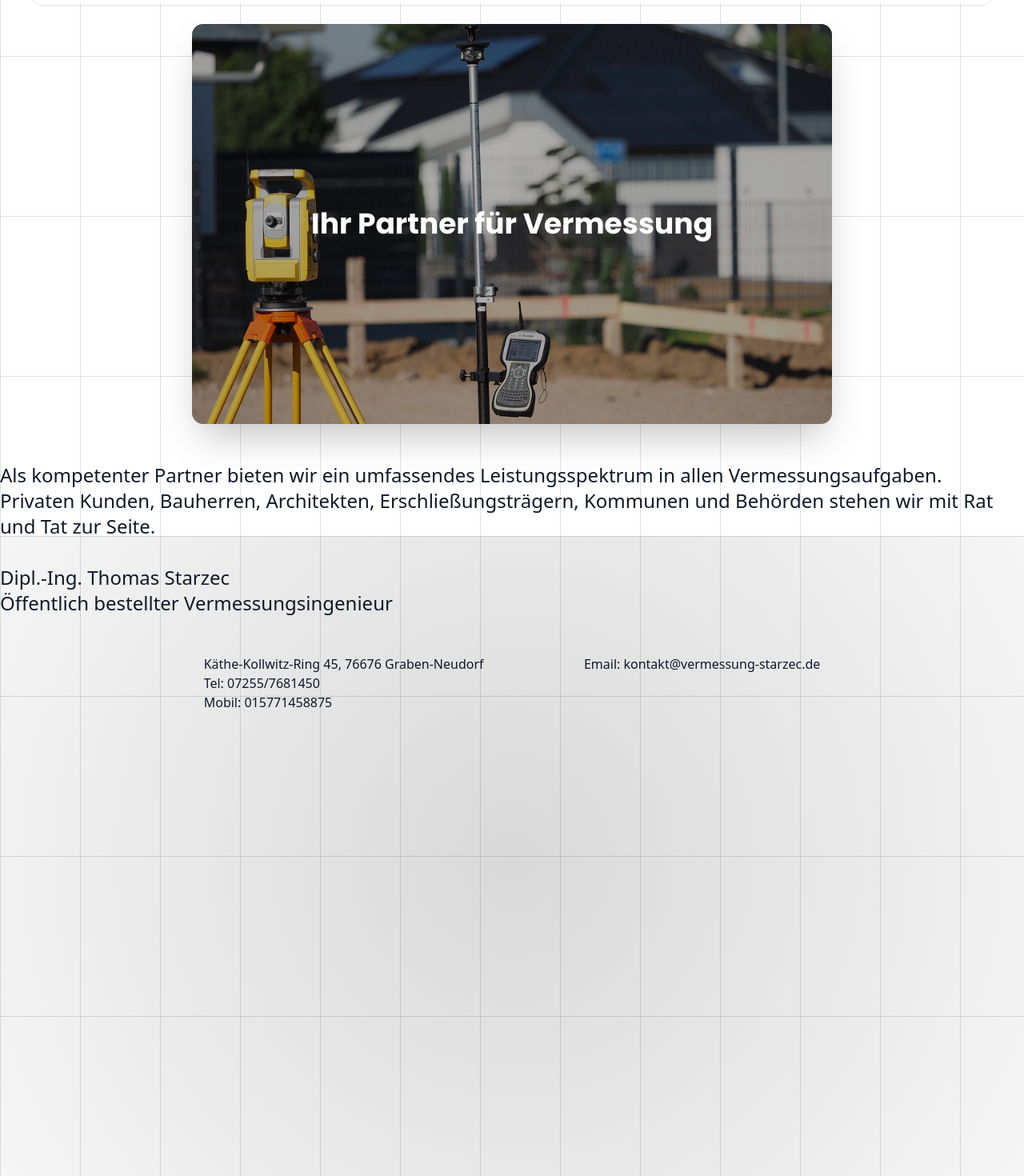
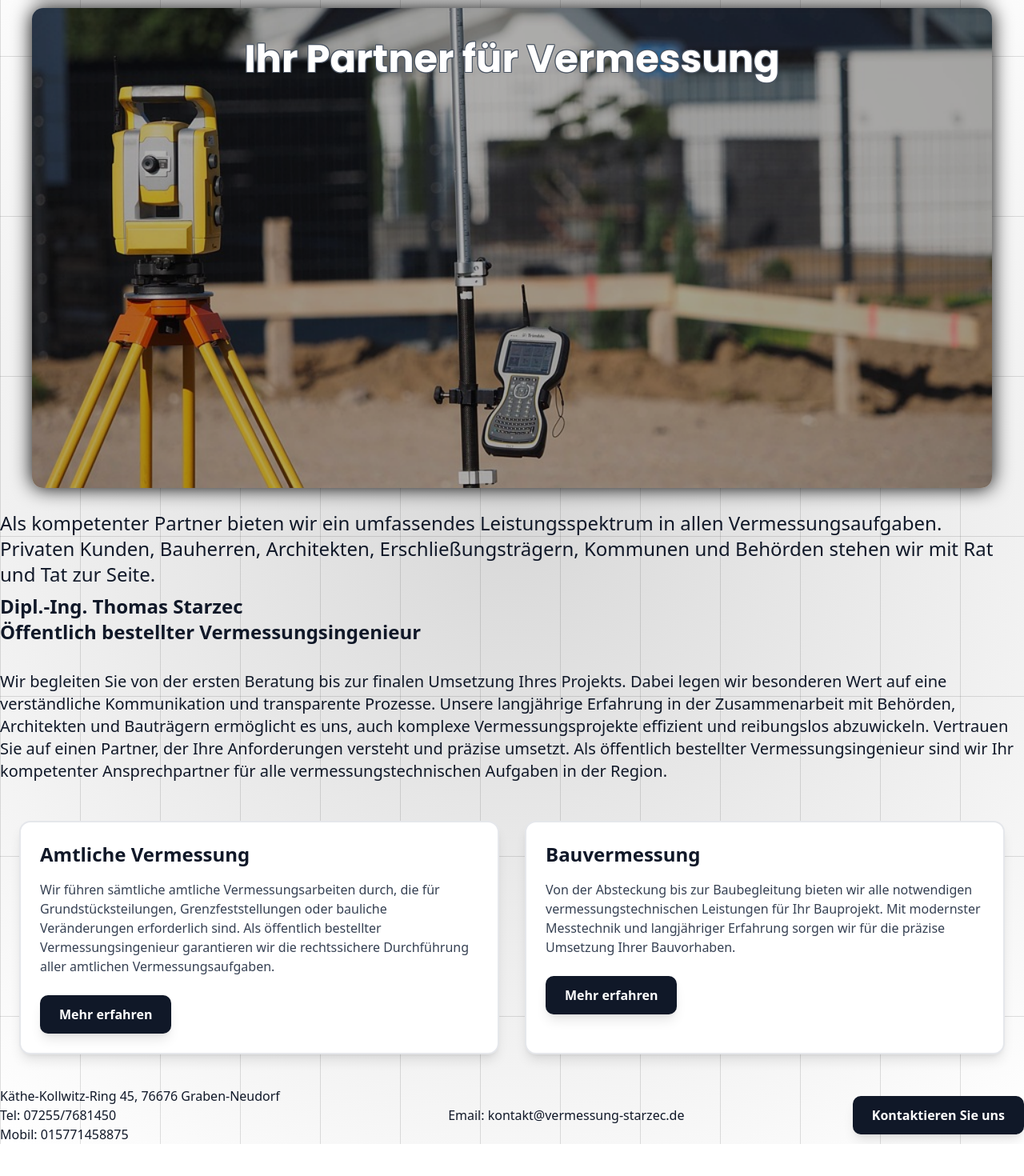
Before and after one commit to daveinke/vermessung-website, a React (Vite) app: page / in a window 1280 px wide. Shown: the part 130-1600 px from the top of the page at 80% size. After the commit the page ends 1560 px from the top, so only its background shows below. Built offline with nearby package versions, Linux system fonts and the light colour scheme.

Commit message:
Homepage erweitert mit Cards für Vermessungsleistungen und Text-Styling verbessert

```diff
--- a/src/pages/Home.jsx
+++ b/src/pages/Home.jsx
@@ -1,46 +1,112 @@
+import { Link } from 'react-router-dom';
+
 export default function Home() {
   return (
     <main className='flex flex-col'>
       {/* First full-height section with grid background */}
-      <section className="h-screen w-full relative">
+      <section className="w-full relative">
+        <div className="absolute h-full w-full flex items-center justify-center bg-[radial-gradient(circle_500px,_rgba(200,200,200,0.7)_0%,_rgba(0,0,0,0)_200%)] -z-10">
+          {/* Div für den Hintergrund mit Kreis*/}
+        </div>
         <div className="h-full w-full bg-[linear-gradient(to_right,#4f4f4f2e_1px,transparent_1px),linear-gradient(to_bottom,#4f4f4f2e_1px,transparent_1px)] bg-[size:100px_200px]">
-          <div className="flex flex-col items-center pt-40 gap-12">
-            <div className="w-[800px] h-[500px] rounded-xl shadow-2xl bg-[url('/src/assets/hero2.jpg')] bg-cover bg-center">
-              <div className="w-full h-full bg-black/30 rounded-xl flex items-center justify-center">
-                <h1 className="text-4xl font-bold font-display text-white">Ihr Partner für Vermessung</h1>
+          <div className="flex flex-col items-center pt-35 gap-2">
+            <div className="w-[1200px] h-[600px] rounded-xl bg-[url('/src/assets/hero2.jpg')] bg-cover bg-bottom shadow-[0px_0px_25px_rgba(0,0,0,1)]">
+              <div className="w-full h-full bg-black/30 rounded-xl flex justify-center">
+                <h1 className="text-5xl font-bold font-display text-center text-white
+                [text-shadow:_-1px_0_0_#4b5563,_0_-1px_0_#4b5563,_1px_0_0_#4b5563,_0_1px_0_#4b5563,_-1px_-1px_0_#4b5563,_1px_-1px_0_#4b5563,_-1px_1px_0_#4b5563,_1px_1px_0_#4b5563] pt-10">
+                  Ihr Partner für Vermessung
+                </h1>
               </div>
             </div>
 
-            <p className="text-gray-900 text-2xl">
+            <section>
+              <p className="text-gray-900 text-2xl pt-5">
                 Als kompetenter Partner bieten wir ein umfassendes Leistungsspektrum in allen Vermessungsaufgaben.<br />
                 Privaten Kunden, Bauherren, Architekten, Erschließungsträgern, Kommunen und Behörden stehen wir mit Rat und Tat zur Seite. <br />
-              <br />
-              Dipl.-Ing. Thomas Starzec<br />
+                <div className='font-bold pt-2'>Dipl.-Ing. Thomas Starzec<br />
                   Öffentlich bestellter Vermessungsingenieur
+                </div>
+
               </p>
-            <div className="flex justify-around w-[70%] text-gray-900 text">
+
+              <p className="text-gray-900 text-xl max-w-[1400px] mx-auto mt-8">
+                Wir begleiten Sie von der ersten Beratung bis zur finalen Umsetzung Ihres Projekts.
+                Dabei legen wir besonderen Wert auf eine verständliche Kommunikation und transparente Prozesse.
+                Unsere langjährige Erfahrung in der Zusammenarbeit mit Behörden, Architekten und Bauträgern ermöglicht es uns,
+                auch komplexe Vermessungsprojekte effizient und reibungslos abzuwickeln.
+                Vertrauen Sie auf einen Partner, der Ihre Anforderungen versteht und präzise umsetzt. Als öffentlich bestellter Vermessungsingenieur sind wir Ihr kompetenter Ansprechpartner für alle vermessungstechnischen Aufgaben in der Region.
+              </p>
+
+              <div className="flex justify-center gap-8 mt-12">
+                {/* Card für Amtliche Vermessung */}
+                <div className="bg-white rounded-xl shadow-lg p-6 w-[600px] border-2 border-gray-200 hover:shadow-xl transition-shadow duration-300">
+                  <h3 className="text-2xl font-bold text-gray-900 mb-4">Amtliche Vermessung</h3>
+                  <p className="text-gray-700 mb-6">
+                    Wir führen sämtliche amtliche Vermessungsarbeiten durch, die für Grundstücksteilungen,
+                    Grenzfeststellungen oder bauliche Veränderungen erforderlich sind.
+                    Als öffentlich bestellter Vermessungsingenieur garantieren wir die rechtssichere
+                    Durchführung aller amtlichen Vermessungsaufgaben.
+                  </p>
+                  <Link
+                    to="/leistungen/amtliche-vermessung"
+                    className="inline-block bg-gray-900 text-white px-6 py-3 rounded-lg font-semibold
+            hover:bg-gray-700 transition-colors duration-300
+            shadow-lg hover:shadow-xl active:scale-95 transform"
+                  >
+                    Mehr erfahren
+                  </Link>
+                </div>
+
+                {/* Card für Bauvermessung */}
+                <div className="bg-white rounded-xl shadow-lg p-6 w-[600px] border-2 border-gray-200 hover:shadow-xl transition-shadow duration-300">
+                  <h3 className="text-2xl font-bold text-gray-900 mb-4">Bauvermessung</h3>
+                  <p className="text-gray-700 mb-6">
+                    Von der Absteckung bis zur Baubegleitung bieten wir alle notwendigen
+                    vermessungstechnischen Leistungen für Ihr Bauprojekt. Mit modernster
+                    Messtechnik und langjähriger Erfahrung sorgen wir für die präzise
+                    Umsetzung Ihrer Bauvorhaben.
+                  </p>
+                  <Link
+                    to="/leistungen/bauvermessung"
+                    className="inline-block bg-gray-900 text-white px-6 py-3 rounded-lg font-semibold
+            hover:bg-gray-700 transition-colors duration-300
+            shadow-lg hover:shadow-xl active:scale-95 transform"
+                  >
+                    Mehr erfahren
+                  </Link>
+                </div>
+              </div>
+
+              <div className="flex justify-between text-gray-900 relative z-10 pt-10">
                 <p>
                   Käthe-Kollwitz-Ring 45, 76676 Graben-Neudorf <br />
                   Tel:   07255/7681450 <br />
                   Mobil: 015771458875
                 </p>
+                <div className="flex items-center">
                   <p>
                     Email: kontakt@vermessung-starzec.de
                   </p>
                 </div>
+                <div className="flex items-center">
+                  <Link
+                    to="/kontakt"
+                    className="bg-gray-900 text-white px-6 py-3 rounded-lg font-semibold
+                    hover:bg-gray-700 transition-colors duration-300
+                    shadow-lg hover:shadow-xl active:scale-95 transform cursor-pointer"
+                  >
+                    Kontaktieren Sie uns
+                  </Link>
+                </div>
+              </div>
+
+            </section>
           </div>
         </div>
       </section>
 
       {/* Second full-height section with radial gradient */}
-      <section className="h-screen w-full">
-        <div className="absolute h-full w-full bg-[linear-gradient(to_right,#4f4f4f2e_1px,transparent_1px),linear-gradient(to_bottom,#4f4f4f2e_1px,transparent_1px)] bg-[size:100px_200px]">
-          {/* Div für den Hintergrund mit Grids*/}
-        </div>
-        <div className="h-full w-full flex items-center justify-center bg-[radial-gradient(circle_500px,_rgba(200,200,200,0.7)_0%,_rgba(0,0,0,0)_200%)]">
-          {/* Div für den Hintergrund mit Kreis*/}
-        </div>
-      </section>
+
     </main>
   )
 }
--- a/src/sections/Navbar.jsx
+++ b/src/sections/Navbar.jsx
@@ -28,9 +28,9 @@ const Navbar = () => {
   }, [isMenuOpen]); // Fügen Sie isMenuOpen als Abhängigkeit hinzu
 
   return (
-    <header className='bg-white/20 backdrop-blur-md shadow-sm text-2xl font-bold font-display fixed top-5 left-0 right-0 z-50 rounded-2xl w-[94%] mx-auto'>
+    <header className='bg-white/20 backdrop-blur-md text-2xl font-bold font-display fixed top-5 left-0 right-0 z-50 rounded-2xl w-[94%] mx-auto border-2 border-gray-200 shadow-[0px_0px_20px_rgba(0,0,0,0.4)]'>
       <nav>
-        <div className='flex items-center justify-between w-[90%] mx-auto my-2'>
+        <div className='flex items-center justify-between w-[90.3%] mx-auto'>
           <Link to="/" className='text-xl font-bold text-gray-800'>
             <img src="./src/assets/logoremove.png" alt="Logo" className='h-25 rounded-2xl mix-blend-color-dodge' />
           </Link>
```
Lines whose indentation alone changed are shown as unchanged.
